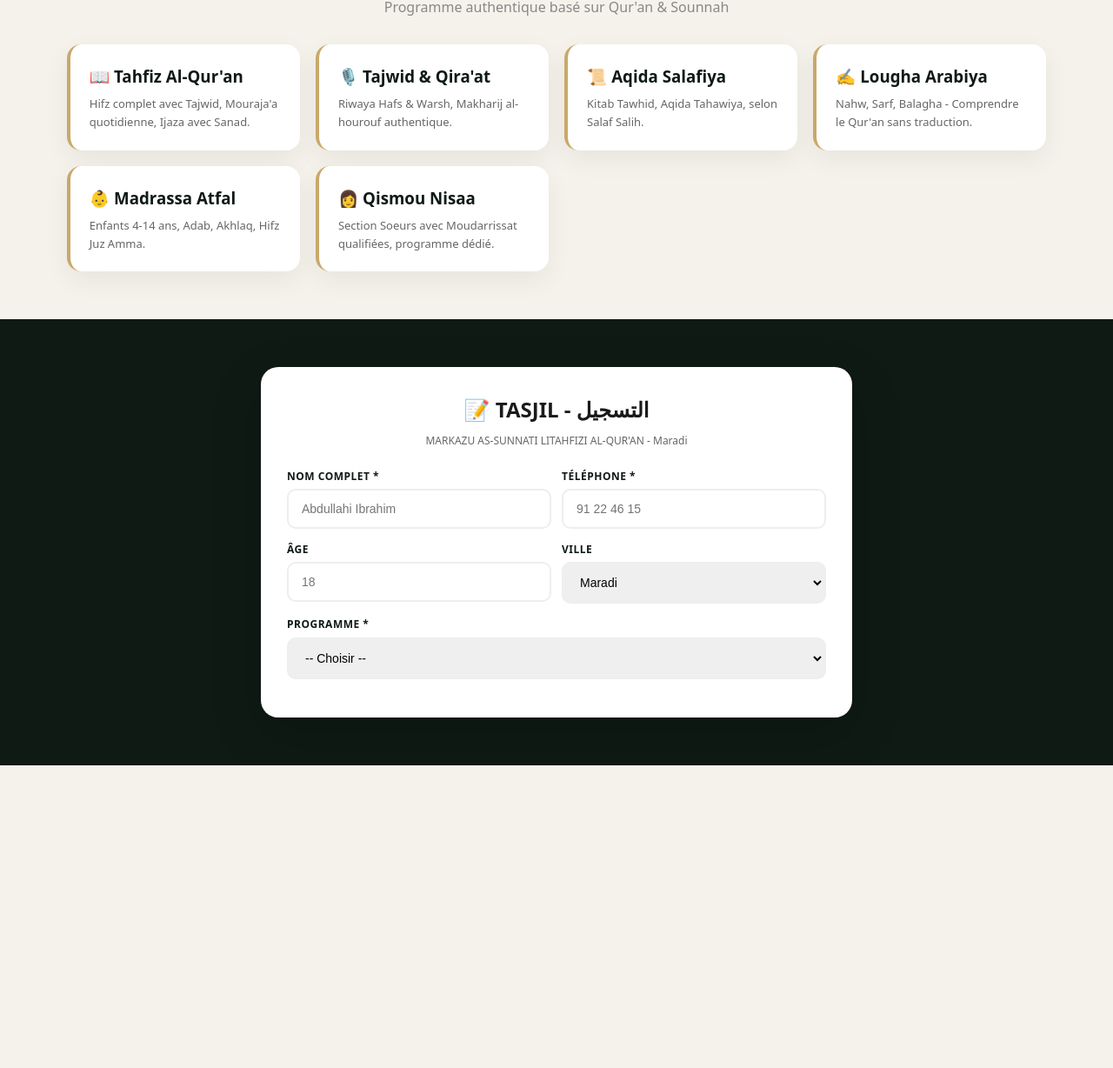
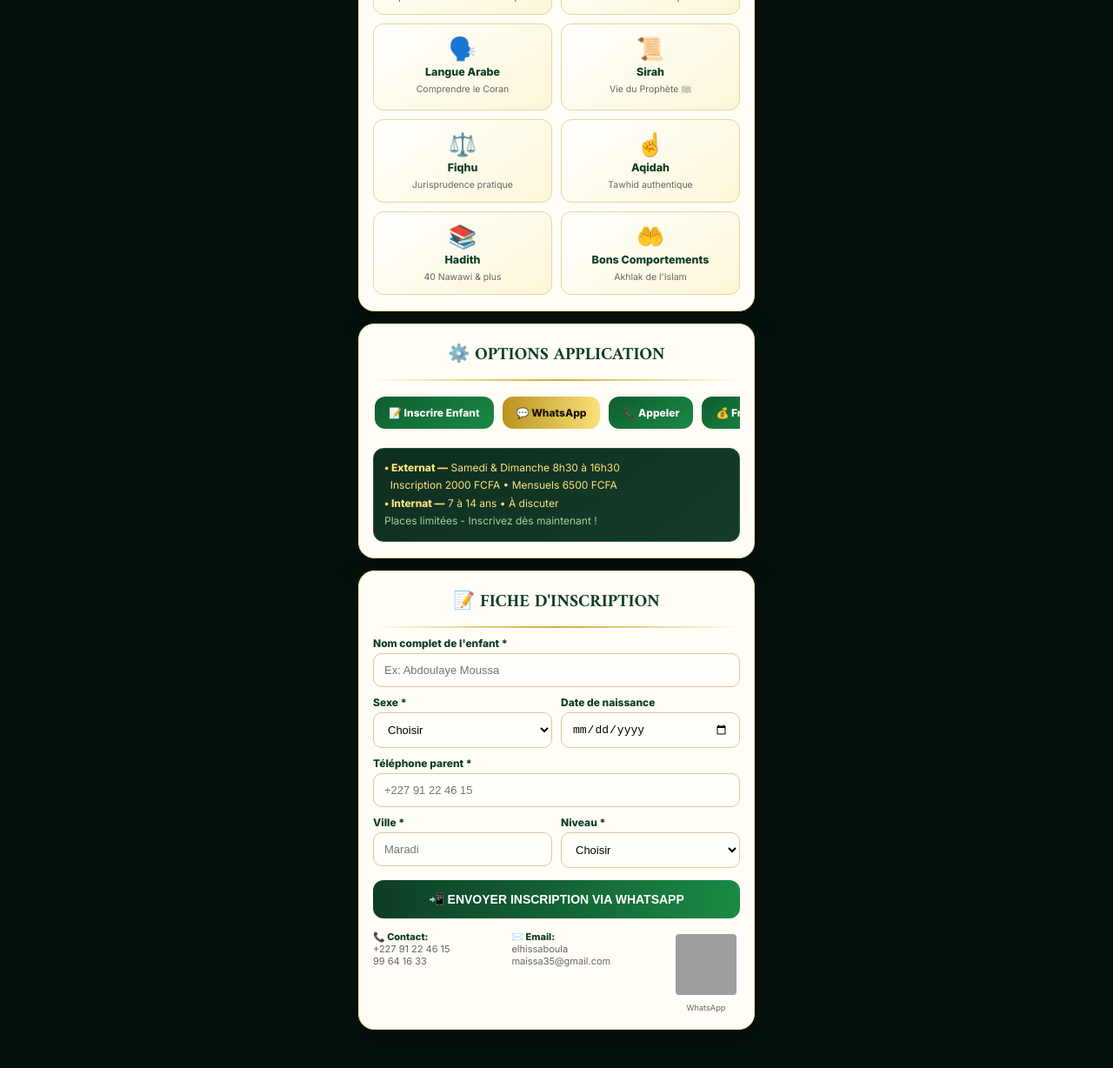
Before and after one commit to markazuassunnati-sketch/markazu-as-sunnati, a plain HTML site: page index.html in a window 1280 px wide. Shown: the part 702-1930 px from the top of the page at 87% size. Before the commit the page ends 1582 px from the top, so only its background shows below. Drawn offline with Linux system fonts and the light colour scheme; grey boxes are pictures that could not be loaded.

Commit message:
index.html

```diff
--- a/index.html
+++ b/index.html
@@ -3,77 +3,114 @@
 <head>
 <meta charset="UTF-8">
 <meta name="viewport" content="width=device-width, initial-scale=1.0">
-<title>Markazu As-Sunnati - Maradi</title>
+<title>Markazu-As-Sunnati Litahfizi-AlQur'an - Maradi Niger</title>
+<link href="https://fonts.googleapis.com/css2?family=Amiri:wght@700&family=Inter:wght@400;600;800&display=swap" rel="stylesheet">
 <style>
 *{margin:0;padding:0;box-sizing:border-box}
-body{font-family:system-ui,-apple-system,sans-serif;background:#F5F2EB;color:#1a1a1a;line-height:1.6}
-.hero{background:linear-gradient(135deg,#0F1A14 0%,#1a3d2a 50%,#0A5C36 100%);color:white;padding:70px 6% 50px;position:relative;overflow:hidden}
-.hero::before{content:"";position:absolute;top:-50%;right:-20%;width:600px;height:600px;background:radial-gradient(circle,rgba(201,168,106,0.15) 0%,transparent 70%);border-radius:50%}
-.logo{font-weight:900;letter-spacing:2px;color:#C9A86A;font-size:13px;border:2px solid #C9A86A;padding:8px 14px;display:inline-block;margin-bottom:20px}
-.hero h1{font-size:42px;line-height:1.05;font-weight:900;margin-bottom:10px;position:relative}
-.hero h1 span{color:#C9A86A;display:block}
-.arabic{font-size:26px;color:#C9A86A;margin-bottom:8px;font-weight:700}
-.sub{opacity:0.85;max-width:520px;margin:18px 0 28px;font-size:16px}
-.btn{padding:15px 26px;border-radius:10px;text-decoration:none;font-weight:800;display:inline-block;margin:5px;font-size:14px;transition:0.3s}
-.btn-gold{background:linear-gradient(135deg,#C9A86A,#b8945f);color:#0F1A14;box-shadow:0 8px 20px rgba(201,168,106,0.3)}
-.btn-white{background:white;color:#0F1A14}
-.stats{display:flex;gap:25px;margin-top:35px}
-.stat b{font-size:28px;color:#C9A86A;display:block}.stat span{font-size:11px;opacity:0.6;letter-spacing:1px}
-section{padding:55px 6%}
-.grid{display:grid;grid-template-columns:repeat(auto-fit,minmax(260px,1fr));gap:18px}
-.card{background:white;border-radius:16px;padding:22px;box-shadow:0 10px 30px rgba(0,0,0,0.06);border-left:4px solid #C9A86A}
-.card h3{color:#0F1A14;margin-bottom:6px}
-.card p{color:#666;font-size:13px}
-.form-box{background:white;max-width:680px;margin:0 auto;border-radius:20px;padding:30px;box-shadow:0 20px 60px rgba(0,0,0,0.15)}
-.input{margin-bottom:14px}.input label{display:block;font-weight:700;font-size:12px;margin-bottom:5px;color:#0F1A14;letter-spacing:0.5px}
-.input input,.input select,.input textarea{width:100%;padding:13px 15px;border:2px solid #eee;border-radius:10px;font-size:14px;transition:0.3s}
-.input input:focus{border-color:#C9A86A;outline:none}
-.row{display:grid;grid-template-columns:1fr 1fr;gap:12px}
-.submit{background:linear-gradient(135deg,#0A5C36,#0F1A14);color:white;width:100%;padding:16px;border:none;border-radius:10px;font-weight:800;font-size:15px;cursor:pointer;letter-spacing:0.5px}
-footer{background:#0F1A14;color:rgba(255,255,255,0.5);padding:40px 6%;text-align:center;border-top:3px solid #C9A86A}
-@media(max-width:600px){.hero h1{font-size:32px}.row{grid-template-columns:1fr}.stats{flex-wrap:wrap}}
+body{font-family:Inter,sans-serif;background:#06130d;color:#fff;overflow-x:hidden}
+.hero{background:radial-gradient(ellipse at center top, rgba(255,220,100,0.35) 0%, rgba(212,175,55,0.15) 30%, transparent 70%), linear-gradient(180deg, #0d3d26 0%, #071a11 100%);text-align:center;padding:28px 16px 22px;position:relative}
+.logo{width:128px;height:128px;margin:0 auto 14px;background:linear-gradient(145deg,#d4af37,#f9e27a);border-radius:50%;display:flex;align-items:center;justify-content:center;border:4px solid #fff4c0;box-shadow:0 0 35px rgba(212,175,55,0.6),0 0 0 8px rgba(212,175,55,0.15);font-size:50px}
+.small-caps{letter-spacing:3px;font-size:10px;color:#e6c86a;margin-bottom:10px;font-weight:700}
+.title{font-family:Amiri,serif;font-size:27px;line-height:1.15;color:#fbe9a0;text-shadow:0 2px 12px rgba(0,0,0,0.8)}
+.sub{font-size:12px;color:#cbbd8a;margin:8px 0 14px}
+.gold-badge{background:linear-gradient(90deg,#b8931f,#f9e27a,#b8931f);color:#1a1200;padding:7px 22px;border-radius:30px;font-weight:800;font-size:12px;letter-spacing:1.5px;display:inline-block;box-shadow:0 4px 15px rgba(212,175,55,0.4)}
+.quran-wrap{text-align:center;padding:18px 0 10px}
+.quran-glow{width:92%;max-width:380px;margin:auto;background:radial-gradient(ellipse, rgba(255,215,100,0.3) 0%, transparent 70%);padding:10px;border-radius:20px}
+.container{max-width:480px;margin:auto;padding:0 12px 30px}
+.white-card{background:#fffdf5;color:#1a1a1a;border-radius:18px;padding:18px 16px;margin:14px 0;box-shadow:0 12px 30px rgba(0,0,0,0.4);border:1px solid #f0e0a0}
+.white-card h2{font-family:Amiri;text-align:center;color:#0d3d26;font-size:20px;margin-bottom:4px}
+.white-card .hr{height:2px;background:linear-gradient(90deg,transparent,#d4af37,transparent);margin:10px 0}
+.program-grid{display:grid;grid-template-columns:1fr 1fr;gap:10px;margin-top:12px}
+.prog{background:linear-gradient(145deg,#ffffff,#fdf6d8);border:1.5px solid #e6d5a0;border-radius:12px;padding:12px;text-align:center}
+.prog-icon{font-size:26px;margin-bottom:4px}
+.prog b{display:block;font-size:12.5px;color:#0d3d26;line-height:1.2}
+.prog small{font-size:10.5px;color:#666}
+.full{grid-column:1 / -1}
+.options{display:flex;gap:10px;overflow-x:auto;padding:8px 2px}
+.opt-btn{flex:0 0 auto;background:linear-gradient(145deg,#0f5d2f,#1a8a45);color:white;padding:11px 16px;border-radius:12px;text-decoration:none;font-weight:700;font-size:12px;display:flex;align-items:center;gap:6px}
+.opt-btn.gold{background:linear-gradient(90deg,#b8931f,#f9e27a);color:#1a1200}
+.form-label{display:block;font-size:12px;font-weight:700;color:#0d3d26;margin:10px 0 4px}
+.form-input{width:100%;padding:11px 12px;border-radius:10px;border:1.5px solid #d9c9a0;background:#fffef8;font-size:13px}
+.form-row{display:grid;grid-template-columns:1fr 1fr;gap:10px}
+.btn-submit{width:100%;background:linear-gradient(90deg,#0d3d26,#1a8a45);color:white;padding:14px;border:none;border-radius:12px;font-weight:800;font-size:14px;margin-top:14px}
+.frais-box{background:linear-gradient(145deg,#0f2e1f,#143d2b);color:#f9e27a;border-radius:12px;padding:12px;font-size:12px;line-height:1.7;border:1px solid #2a5a3a}
+.contact-foot{display:flex;justify-content:space-between;margin-top:14px;font-size:11px;color:#666}
+.contact-foot b{color:#0d3d26}
+.qr{width:78px;height:78px;background:white;padding:4px;border-radius:8px}
 </style>
 </head>
 <body>
 <div class="hero">
-<div class="logo">MARKAZU AS-SUNNATI</div>
-<div class="arabic">مركز السنة لتحفيظ القرآن الكريم</div>
-<h1>Markazu As-Sunnati<span>Litahfizi Al-Qur'an</span></h1>
-<p class="sub">Centre authentique d'enseignement du Qur'an, Sounnah & Langue Arabe selon Manhaj Salaf. Basé à Maradi, Niger. Depuis 2018.</p>
-<a class="btn btn-gold" href="#inscription">📝 S'INSCRIRE MAINTENANT</a>
-<a class="btn btn-white" href="https://wa.me/22791224615">💬 WHATSAPP</a>
-<div class="stats">
-<div class="stat"><b>500+</b><span>HUFFADH</span></div>
-<div class="stat"><b>12</b><span>MU'ALLIMIN</span></div>
-<div class="stat"><b>8 ANS</b><span>KHIDMA</span></div>
-<div class="stat"><b>100%</b><span>SOUNNAH</span></div>
+<div class="logo">📖</div>
+<div class="small-caps">MARKAZU-AS-SUNNATI LITAHFIZI-ALQUR'AN • MARADI NIGER</div>
+<div class="small-caps" style="color:#f9e27a;margin-top:2px">DISCIPLINE • RIGUEUR • PROGRÈS</div>
+<div class="title">MARKAZU-AS-SUNNATI<br>LITAHFIZI-ALQUR'AN</div>
+<div class="sub">Centre de Mémorisation du Saint Coran • Maradi - Niger</div>
+<div class="gold-badge">NOS PROGRAMMES</div>
+</div>
+<div class="quran-wrap"><div class="quran-glow"><div style="font-size:85px;filter:drop-shadow(0 0 25px gold)">📖</div><div style="font-size:10px;color:#d4af37;margin-top:4px">نُورٌ عَلَىٰ نُورٍ</div></div></div>
+<div class="container">
+<div class="white-card">
+<h2>📚 NOS PROGRAMMES</h2>
+<div class="hr"></div>
+<div class="program-grid">
+<div class="prog"><div class="prog-icon">✍️</div><b>Lire et Écrire</b><small>Alphabétisation arabe & française</small></div>
+<div class="prog"><div class="prog-icon">📖</div><b>Coran avec Tajwid</b><small>Hifz + Ahkam Tajwid</small></div>
+<div class="prog"><div class="prog-icon">🗣️</div><b>Langue Arabe</b><small>Comprendre le Coran</small></div>
+<div class="prog"><div class="prog-icon">📜</div><b>Sirah</b><small>Vie du Prophète ﷺ</small></div>
+<div class="prog"><div class="prog-icon">⚖️</div><b>Fiqhu</b><small>Jurisprudence pratique</small></div>
+<div class="prog"><div class="prog-icon">☝️</div><b>Aqidah</b><small>Tawhid authentique</small></div>
+<div class="prog"><div class="prog-icon">📚</div><b>Hadith</b><small>40 Nawawi & plus</small></div>
+<div class="prog"><div class="prog-icon">🤲</div><b>Bons Comportements</b><small>Akhlak de l'Islam</small></div>
 </div>
 </div>
-
-<section>
-<h2 style="text-align:center;font-size:32px;font-weight:900;color:#0F1A14">📚 BARNAAMIJ MARKAZ</h2>
-<p style="text-align:center;color:#888;margin:8px auto 30px;max-width:500px">Programme authentique basé sur Qur'an & Sounnah</p>
-<div class="grid">
-<div class="card"><h3>📖 Tahfiz Al-Qur'an</h3><p>Hifz complet avec Tajwid, Mouraja'a quotidienne, Ijaza avec Sanad.</p></div>
-<div class="card"><h3>🎙️ Tajwid & Qira'at</h3><p>Riwaya Hafs & Warsh, Makharij al-hourouf authentique.</p></div>
-<div class="card"><h3>📜 Aqida Salafiya</h3><p>Kitab Tawhid, Aqida Tahawiya, selon Salaf Salih.</p></div>
-<div class="card"><h3>✍️ Lougha Arabiya</h3><p>Nahw, Sarf, Balagha - Comprendre le Qur'an sans traduction.</p></div>
-<div class="card"><h3>👶 Madrassa Atfal</h3><p>Enfants 4-14 ans, Adab, Akhlaq, Hifz Juz Amma.</p></div>
-<div class="card"><h3>👩 Qismou Nisaa</h3><p>Section Soeurs avec Moudarrissat qualifiées, programme dédié.</p></div>
+<div class="white-card">
+<h2>⚙️ OPTIONS APPLICATION</h2>
+<div class="hr"></div>
+<div class="options">
+<a class="opt-btn" href="#inscription">📝 Inscrire Enfant</a>
+<a class="opt-btn gold" href="https://wa.me/22791224615">💬 WhatsApp</a>
+<a class="opt-btn" href="tel:+22791224615">📞 Appeler</a>
+<a class="opt-btn" href="#frais">💰 Frais</a>
 </div>
-</section>
-
-<section id="inscription" style="background:#0F1A14">
-<div class="form-box">
-<h2 style="text-align:center;font-weight:900">📝 TASJIL - التسجيل</h2>
-<p style="text-align:center;color:#666;font-size:12px;margin:6px 0 22px">MARKAZU AS-SUNNATI LITAHFIZI AL-QUR'AN - Maradi</p>
-<form id="f">
-<div class="row">
-<div class="input"><label>NOM COMPLET *</label><input type="text" id="nom" required placeholder="Abdullahi Ibrahim"></div>
-<div class="input"><label>TÉLÉPHONE *</label><input type="tel" id="tel" required placeholder="91 22 46 15"></div>
+<div class="frais-box" id="frais" style="margin-top:14px">
+<b style="color:#f9e27a">• Externat —</b> Samedi & Dimanche 8h30 à 16h30<br>
+&nbsp;&nbsp;Inscription 2000 FCFA • Mensuels 6500 FCFA<br>
+<b style="color:#f9e27a">• Internat —</b> 7 à 14 ans • À discuter<br>
+<span style="color:#a0d0a0">Places limitées - Inscrivez dès maintenant !</span>
 </div>
-<div class="row">
-<div class="input"><label>ÂGE</label><input type="number" id="age" placeholder="18"></div>
-<div class="input"><label>VILLE</label><select id="ville"><option>Maradi</option><option>Niamey</option><option>Zinder</option><option>Tahoua</option><option>Autre</option></select></div>
 </div>
-<div class="input"><label>PROGRAMME *</label><select id="prog" required><option value="">-- Choisir --</option><option>Tahfiz Kamil</option><option>Juz Amma + Tajwid</option><option>T
+<div class="white-card" id="inscription">
+<h2>📝 FICHE D'INSCRIPTION</h2>
+<div class="hr"></div>
+<form onsubmit="sendWhatsApp(event)">
+<label class="form-label">Nom complet de l'enfant *</label>
+<input class="form-input" id="nom" required placeholder="Ex: Abdoulaye Moussa">
+<div class="form-row">
+<div><label class="form-label">Sexe *</label><select class="form-input" id="sexe" required><option value="">Choisir</option><option>Garçon</option><option>Fille</option></select></div>
+<div><label class="form-label">Date de naissance</label><input class="form-input" id="dob" type="date"></div>
+</div>
+<label class="form-label">Téléphone parent *</label>
+<input class="form-input" id="tel" required placeholder="+227 91 22 46 15">
+<div class="form-row">
+<div><label class="form-label">Ville *</label><input class="form-input" id="ville" required placeholder="Maradi"></div>
+<div><label class="form-label">Niveau *</label><select class="form-input" id="niveau" required><option value="">Choisir</option><option>Débutant - Lire/Écrire</option><option>Coran + Tajwid</option><option>Arabe</option><option>Sirah/Fiqh/Aqidah</option><option>Hadith/Akhlak</option><option>Internat complet</option></select></div>
+</div>
+<button class="btn-submit" type="submit">📲 ENVOYER INSCRIPTION VIA WHATSAPP</button>
+</form>
+<div class="contact-foot">
+<div><b>📞 Contact:</b><br>+227 91 22 46 15<br>99 64 16 33</div>
+<div><b>✉️ Email:</b><br>elhissaboula<br>maissa35@gmail.com</div>
+<div style="text-align:center"><img class="qr" src="https://api.qrserver.com/v1/create-qr-code/?size=120x120&data=https://wa.me/22791224615"><br><small>WhatsApp</small></div>
+</div>
+</div>
+</div>
+<script>
+function sendWhatsApp(e){
+e.preventDefault();
+let msg = `*NOUVELLE INSCRIPTION - MARKAZU AS-SUNNATI*%0A%0ANom: ${document.getElementById('nom').value}%0ASexe: ${document.getElementById('sexe').value}%0ADate Naiss: ${document.getElementById('dob').value}%0ATel Parent: ${document.getElementById('tel').value}%0AVille: ${document.getElementById('ville').value}%0ANiveau: ${document.getElementById('niveau').value}`;
+window.open(`https://wa.me/22791224615?text=${msg}`,'_blank');
+}
+</script>
+</body>
+</html>
```
